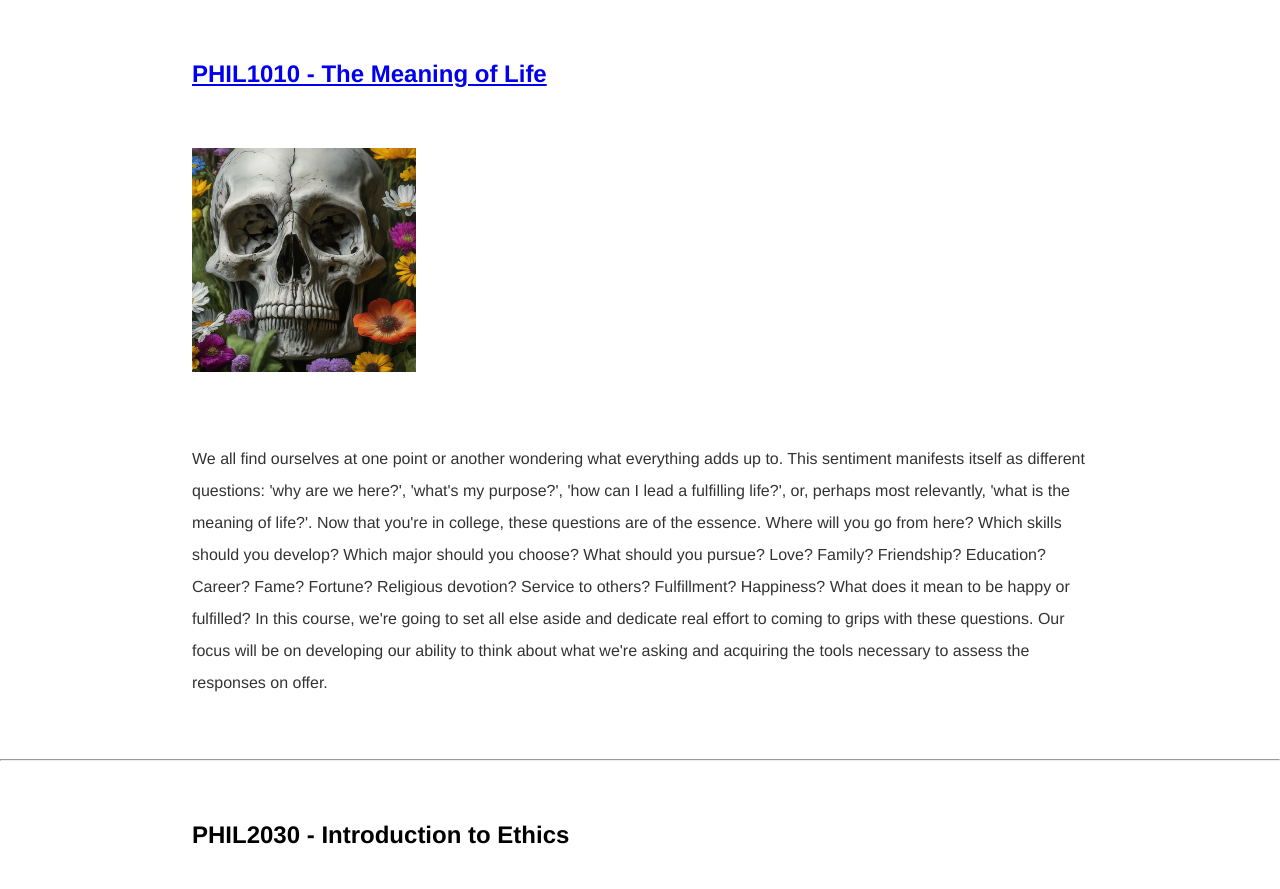
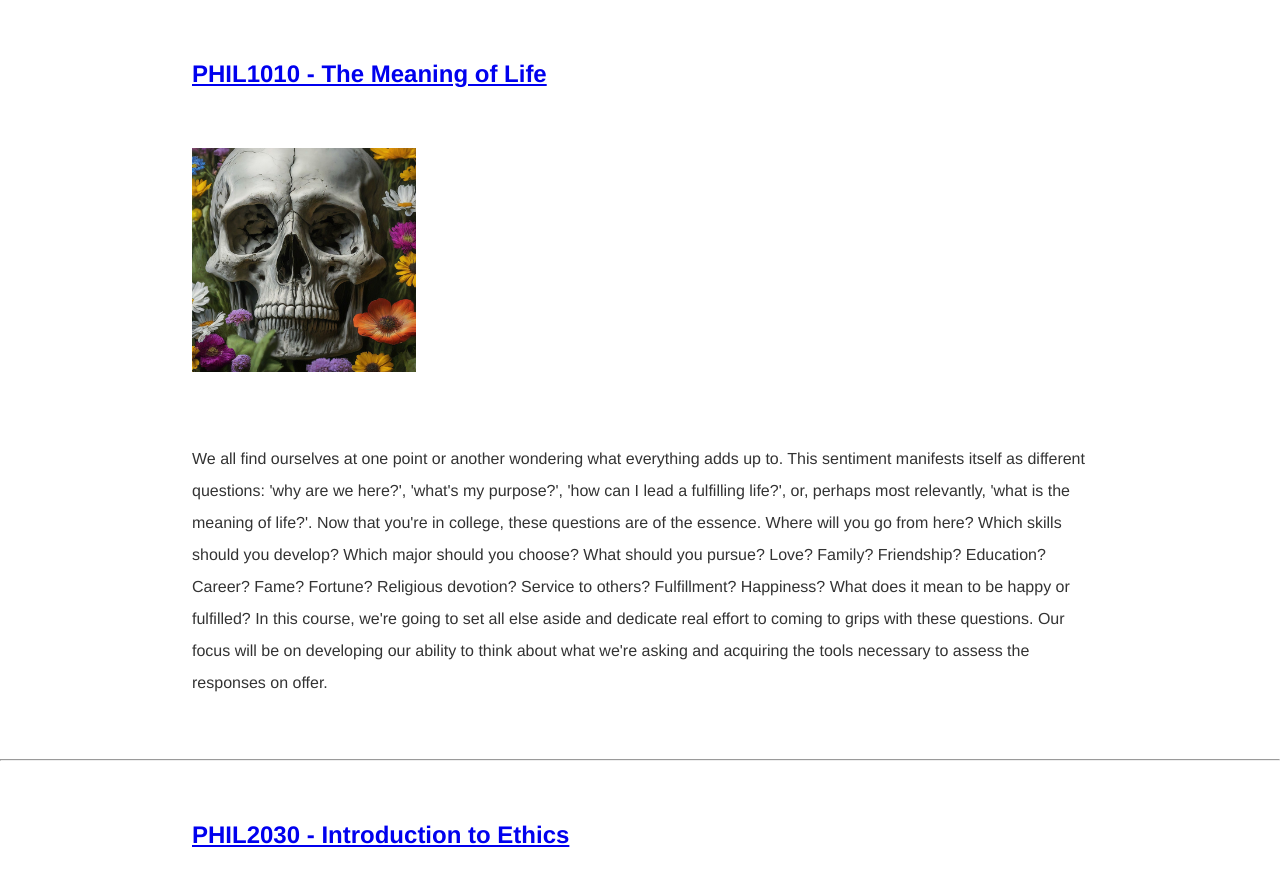
Before and after one commit to kevinjpatton/kevinjpatton.github.io, a Jekyll site: the page built from test.html, in a window 1280 px wide. Shown: the part 348-1237 px from the top of the page. Built offline with Jekyll 4.4.1, drawn with Linux system fonts in a browser that asks for light colours; Markdown is read by kramdown in place of the engine named in the settings; grey boxes are pictures that could not be loaded.

Commit message:
Update test.html

```diff
--- a/test.html
+++ b/test.html
@@ -5,11 +5,11 @@
 <h2><a href="/teaching/phil_1010/" target="_blank">PHIL1010 - The Meaning of Life</a></h2><p><img src="/teaching/phil_1010/Phil_1010.jpg" alt="PHIL1010 - The Meaning of LIfe" class="thumbnail"></p><p>We all find ourselves at one point or another wondering what everything adds up to. This sentiment manifests itself as different questions: 'why are we here?', 'what's my purpose?', 'how can I lead a fulfilling life?', or, perhaps most relevantly, 'what is the meaning of life?'. Now that you're in college, these questions are of the essence. Where will you go from here? Which skills should you develop? Which major should you choose? What should you pursue? Love? Family? Friendship? Education? Career? Fame? Fortune? Religious devotion? Service to others? Fulfillment? Happiness? What does it mean to be happy or fulfilled? In this course, we're going to set all else aside and dedicate real effort to coming to grips with these questions. Our focus will be on developing our ability to think about what we're asking and acquiring the tools necessary to assess the responses on offer.</p>
 </div>
 <hr>
-<h2>PHIL2030 - Introduction to Ethics</h2><p><img src="/teaching/phil_2030/Phil_2030.jpg" alt="PHIL2030 - Introduction to Ethics" class="thumbnail"></p><p>A critical study of basic moral concepts and problems contained in ethical theories of important western philosophers: relativism, egoism, happiness, obligation, justice, freedom, conscience, love, religious precepts, moral rules, moral attitudes and moral language.</p>
+<h2><a href="/teaching/phil_2030/" target="_blank">PHIL2030 - Introduction to Ethics</a></h2><p><img src="/teaching/phil_2030/Phil_2030.jpg" alt="PHIL2030 - Introduction to Ethics" class="thumbnail"></p><p>A critical study of basic moral concepts and problems contained in ethical theories of important western philosophers: relativism, egoism, happiness, obligation, justice, freedom, conscience, love, religious precepts, moral rules, moral attitudes and moral language.</p>
 </div>
 <hr>
-<h2>PHIL3230 - The Philosophy of Video Games</h2><p><img src="/teaching/phil_3230/Phil_3230.jpg" alt="PHIL3230 - The Philosophy of Video Games" class="thumbnail"></p><p>This course examines the philosophy of video games, focusing on their status as a unique and evolving art form. Students will explore how games challenge traditional definitions of art, narrative, and beauty. They'll delve into the ethical complexities of violence and morality within games and consider the broader impact of video games on players and society. Through readings, discussions, and hands-on gameplay, students will analyze the complex philosophical and artistic dimensions of this powerful cultural force.</p>
+<h2><a href="/teaching/phil_3230/" target="_blank">PHIL3230 - The Philosophy of Video Games</a></h2><p><img src="/teaching/phil_3230/Phil_3230.jpg" alt="PHIL3230 - The Philosophy of Video Games" class="thumbnail"></p><p>This course examines the philosophy of video games, focusing on their status as a unique and evolving art form. Students will explore how games challenge traditional definitions of art, narrative, and beauty. They'll delve into the ethical complexities of violence and morality within games and consider the broader impact of video games on players and society. Through readings, discussions, and hands-on gameplay, students will analyze the complex philosophical and artistic dimensions of this powerful cultural force.</p>
 </div>
 <hr>
-<h2>PHIL3050 - Ethical Theory</h2><p><img src="/teaching/phil_3050/Phil_3050.jpg" alt="PHIL3050 - Ethical Theory" class="thumbnail"></p><p>This course is a detailed examination of selected topics in normative ethics and/or metaethics. Normative ethical questions to consider may include: Is the morally right thing to do always the thing that has the best consequences, as so-called "consequentialists" believe? What sorts of things are intrinsically good, i.e., good in themselves, regardless of their effects? Metaethical questions to be considered may include: Are there any objective moral facts? If so, where do they come from?</p>
+<h2><a href="/teaching/phil_3050/" target="_blank">PHIL3050 - Ethical Theory</a></h2><p><img src="/teaching/phil_3050/Phil_3050.jpg" alt="PHIL3050 - Ethical Theory" class="thumbnail"></p><p>This course is a detailed examination of selected topics in normative ethics and/or metaethics. Normative ethical questions to consider may include: Is the morally right thing to do always the thing that has the best consequences, as so-called "consequentialists" believe? What sorts of things are intrinsically good, i.e., good in themselves, regardless of their effects? Metaethical questions to be considered may include: Are there any objective moral facts? If so, where do they come from?</p>
 </div>
```
